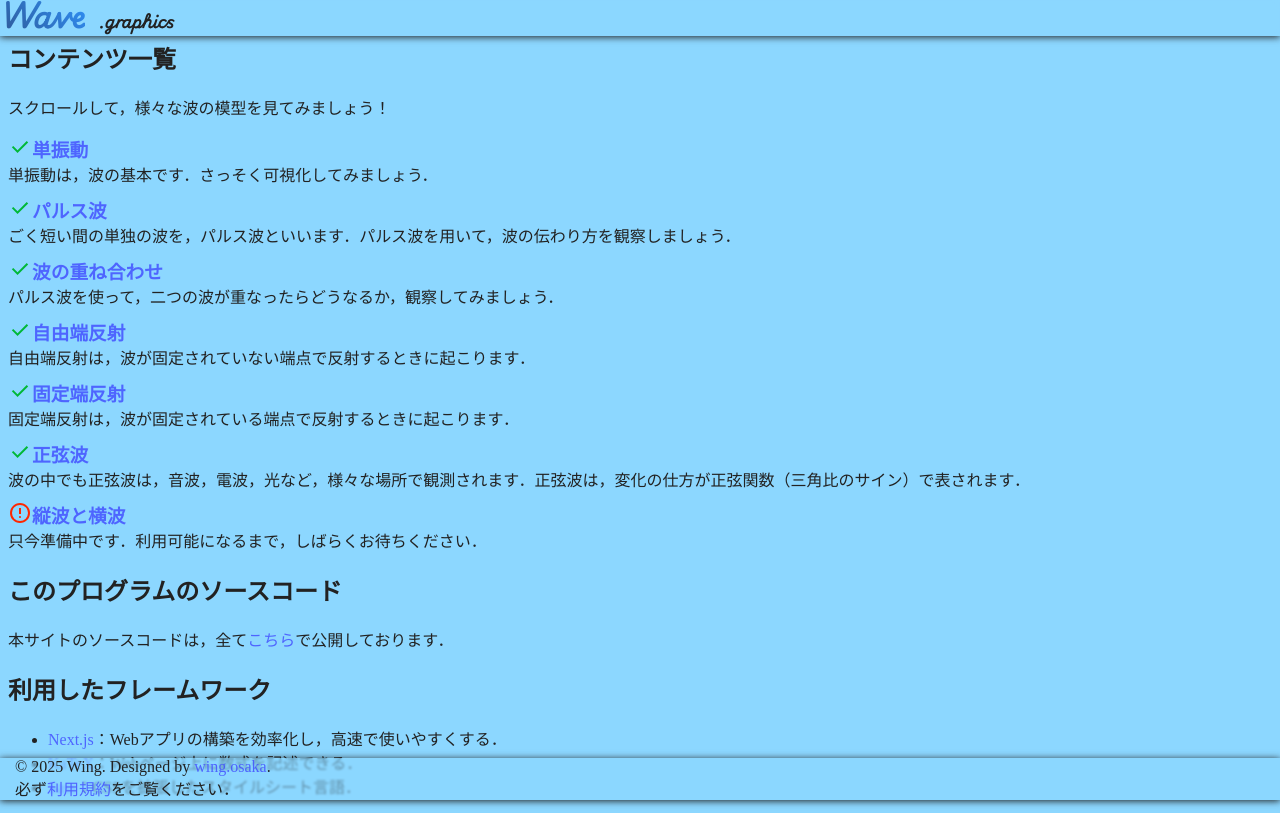
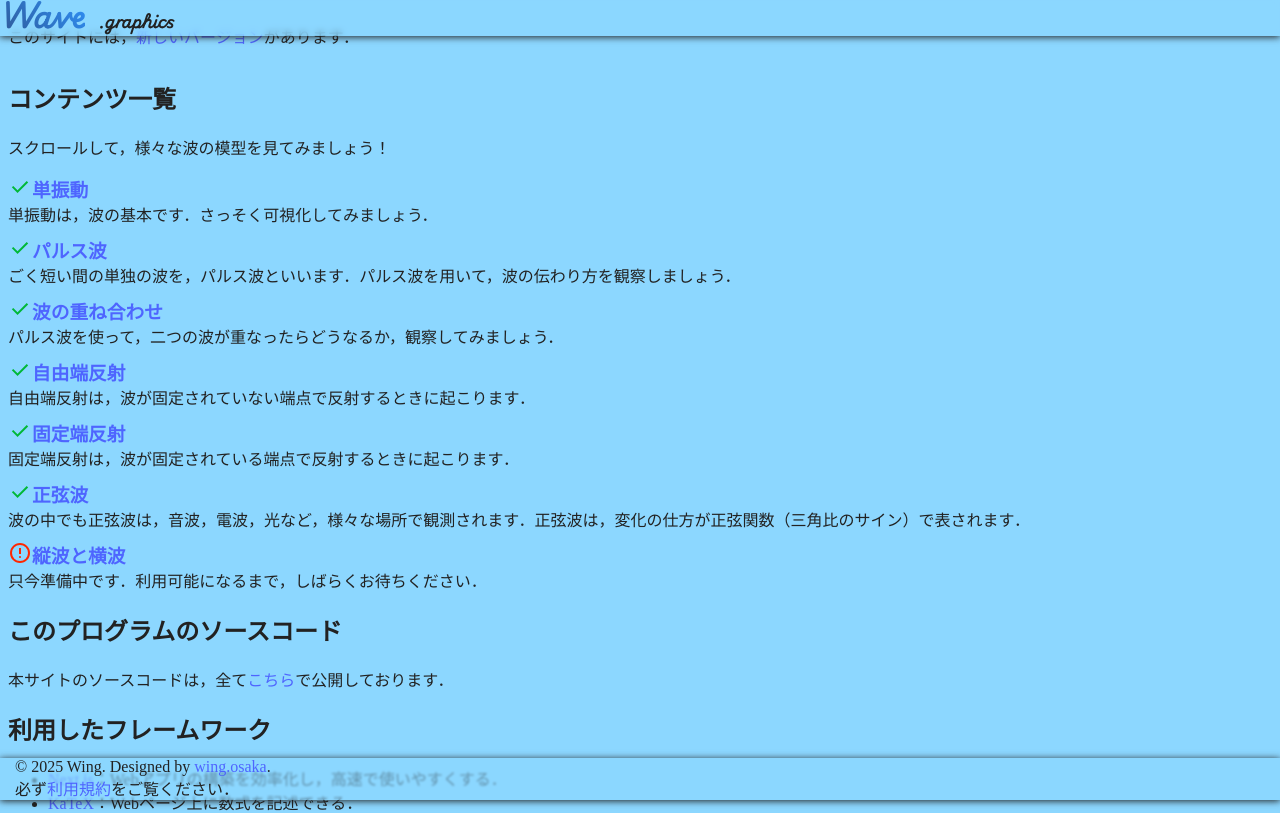
Before and after one commit to te-wing/wave.graphics, a Next.js app: page / in a window 1280 px wide. Shown: the top 813 px of the page. Built offline with nearby package versions, Linux system fonts and the light colour scheme; a web font is replaced by a local one.

Commit message:
Update layout.tsx
newVer

```diff
--- a/src/app/layout.tsx
+++ b/src/app/layout.tsx
@@ -31,6 +31,7 @@ export default function RootLayout({
             <Link href='/' className={styles.titleLink}>Wave</Link><Link className={styles.mainTitleMini} href='/'>.graphics</Link>
           </h1>
         </header>
+        <p>このサイトには，<a href='https://wave.graphics'>新しいバージョン</a>があります．</p>
         <section className={styles.children}>
           {children}
         </section>
```
